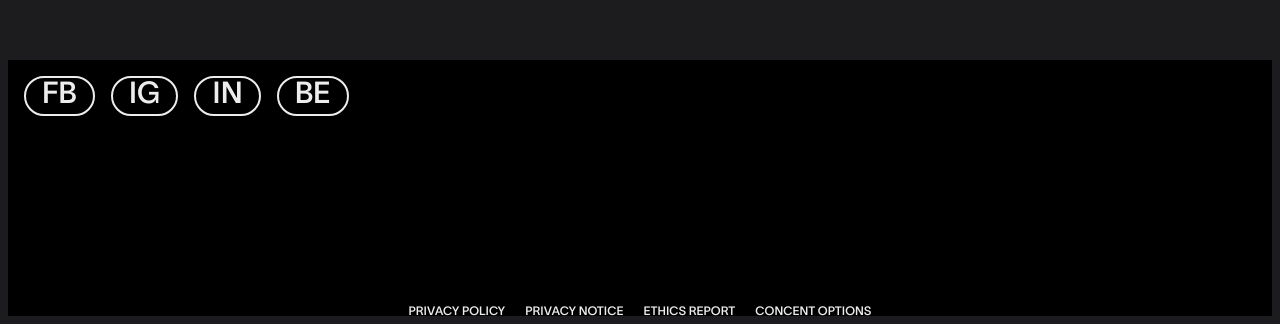
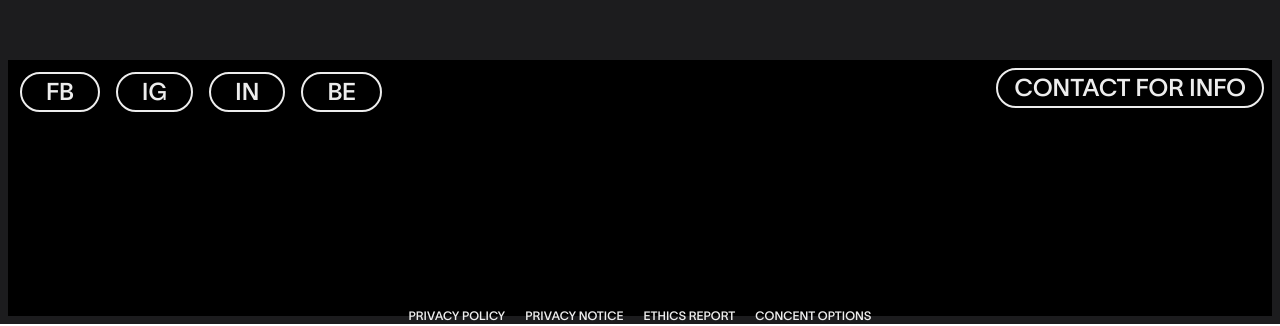
Before and after one commit to Exploring-glitch/Animated-Project, a React app in the folder frontend/: page /projects in a window 1280 px wide. Shown: the part 2004-2330 px from the top of the page. Built offline with nearby package versions, Linux system fonts and the light colour scheme; the HTML template or start-up script is replaced by a standard one.

Commit message:
added the footer of project

```diff
--- a/frontend/src/components/projects/ProjectFooter.jsx
+++ b/frontend/src/components/projects/ProjectFooter.jsx
@@ -2,11 +2,17 @@
 const ProjectFooter = () => {
     return (
         <div className="p-2 w-full h-[20vw] bg-black text-[#EDEDED]">
-            <div className="flex gap-4 p-2 mb-[14vw]">
-                <button className="font-[font2] text-3xl rounded-full border-2 px-4 hover:text-[#CCFF00] hover:border-[#CCFF00]">FB</button>
-                <button className="font-[font2] text-3xl rounded-full border-2 px-4 hover:text-[#CCFF00] hover:border-[#CCFF00]">IG</button>
-                <button className="font-[font2] text-3xl rounded-full border-2 px-4 hover:text-[#CCFF00] hover:border-[#CCFF00]">IN</button>
-                <button className="font-[font2] text-3xl rounded-full border-2 px-4 hover:text-[#CCFF00] hover:border-[#CCFF00]">BE</button>
+            <div className="mb-[15vw] flex justify-between">
+                <div className="flex gap-4 p-1">
+                    <button className="font-[font2] text-2xl px-6 pt-1  rounded-full border-2 hover:text-[#CCFF00] hover:border-[#CCFF00]">FB</button>
+                    <button className="font-[font2] text-2xl px-6 pt-1 rounded-full border-2 hover:text-[#CCFF00] hover:border-[#CCFF00]">IG</button>
+                    <button className="font-[font2] text-2xl px-6 pt-1 rounded-full border-2 hover:text-[#CCFF00] hover:border-[#CCFF00]">IN</button>
+                    <button className="font-[font2] text-2xl px-6 pt-1 rounded-full border-2 hover:text-[#CCFF00] hover:border-[#CCFF00]">BE</button>
+                </div>
+                <div>
+                    <button className="font-[font2] text-2xl rounded-full border-2 px-4 pt-1 hover:text-[#CCFF00] hover:border-[#CCFF00] uppercase">Contact for info</button>
+                </div>
+
             </div>
             <div className="flex justify-center gap-5 uppercase text-[12px]">
                 <h6 className="font-[font2] hover:text-[#CCFF00] hover:underline">Privacy Policy</h6>
```
